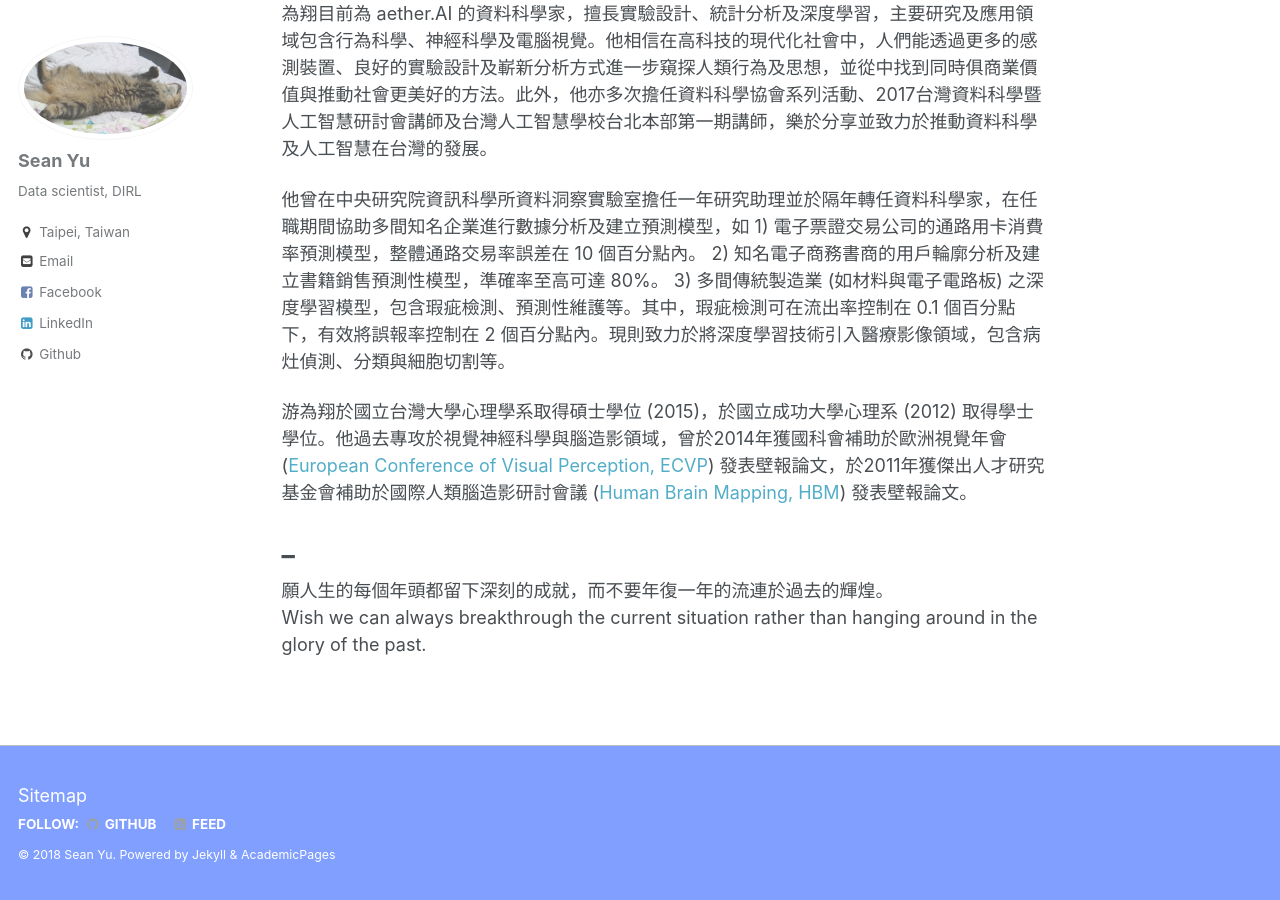
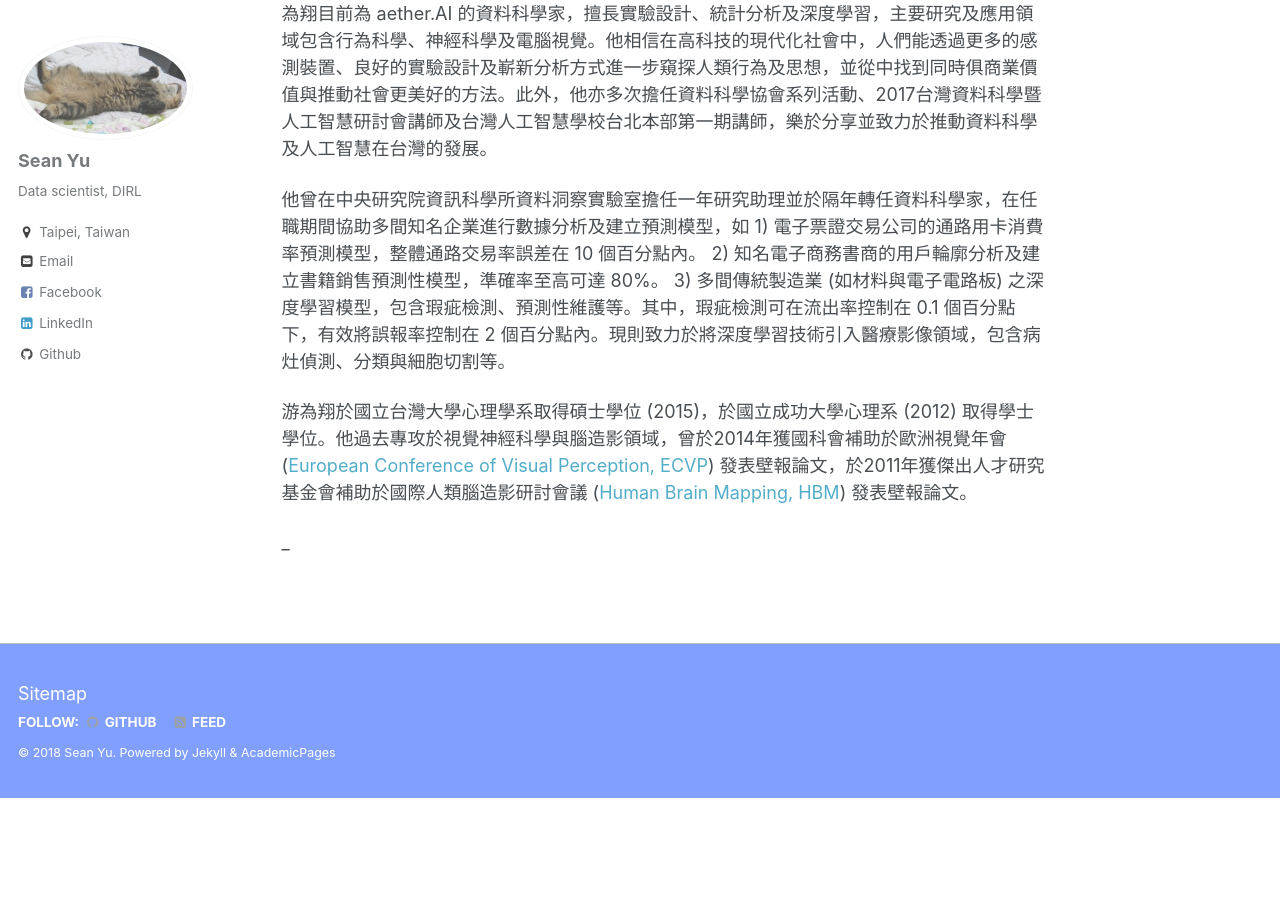
Before and after one commit to vashineyu/vashineyu.github.io, a Jekyll site: the page built from _pages/about.md, in a window 1280 px wide and 900 px high, scrolled down 1087 px. Built offline with Jekyll 4.4.1, drawn with Linux system fonts in a browser that asks for light colours; after the commit the page ends 1885 px from its top, so only the background shows below that.

Commit message:
update about.me
remove states

```diff
--- a/_pages/about.md
+++ b/_pages/about.md
@@ -33,6 +33,3 @@ Sean got his M.S. of Psychology at National Taiwan University and B.S. of Psycho
 游為翔於國立台灣大學心理學系取得碩士學位 (2015)，於國立成功大學心理系 (2012) 取得學士學位。他過去專攻於視覺神經科學與腦造影領域，曾於2014年獲國科會補助於歐洲視覺年會 ([European Conference of Visual Perception, ECVP](http://ecvp.org/)) 發表壁報論文，於2011年獲傑出人才研究基金會補助於國際人類腦造影研討會議 ([Human Brain Mapping, HBM](https://www.humanbrainmapping.org/i4a/pages/index.cfm?pageID=3267&activateFull=false)) 發表壁報論文。
 
 _
-=====
-願人生的每個年頭都留下深刻的成就，而不要年復一年的流連於過去的輝煌。 <br>
-Wish we can always breakthrough the current situation rather than hanging around in the glory of the past.
```
